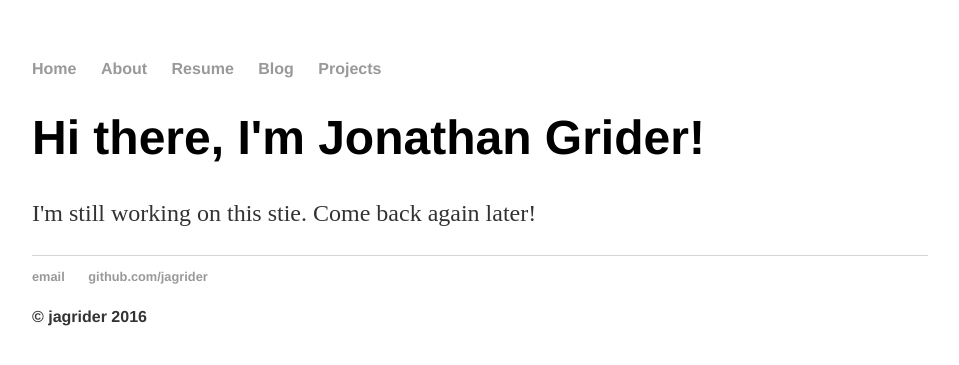
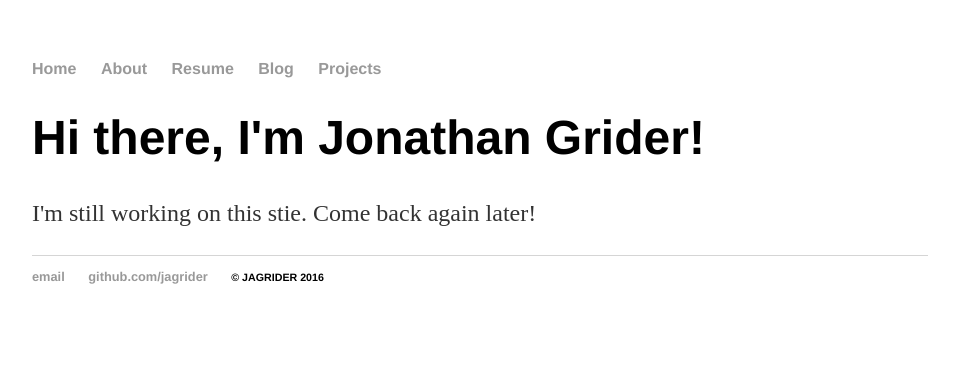
Before and after one commit to jagrider/jagrider.github.io, a Jekyll site: the page built from index.html, in a window 1280 px wide. Shown: the top 365 px of the page, without its empty margins (160-1119 px from the left). Built offline with Jekyll 4.4.1, drawn with Linux system fonts in a browser that asks for light colours.

Commit message:
fixed copyright tag

```diff
--- a/_layouts/default.html
+++ b/_layouts/default.html
@@ -24,7 +24,7 @@
 	    		<ul>
 	        		<li><a href="mailto:jgrider2015@gmail.com">email</a></li>
 	        		<li><a href="https://github.com/jagrider">github.com/jagrider</a></li>
-	        		<p class="pull-right"><small>&copy; jagrider 2016</small></p>
+	        		<li class="pull-right"><small>&copy; JAGRIDER 2016</small></li>
 				</ul>
 			</footer>
 		</body>
```
